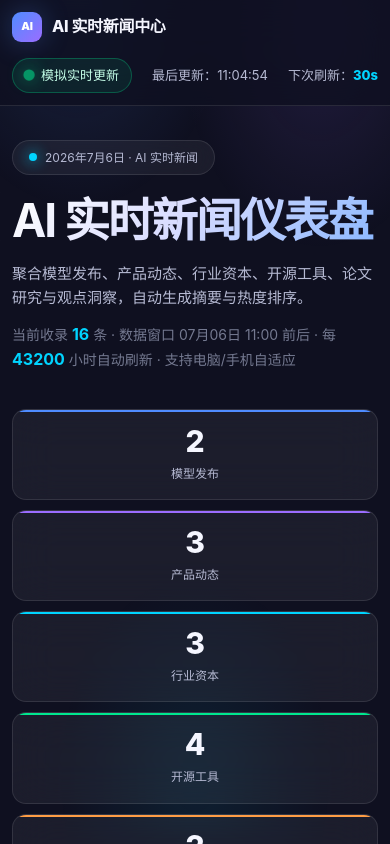
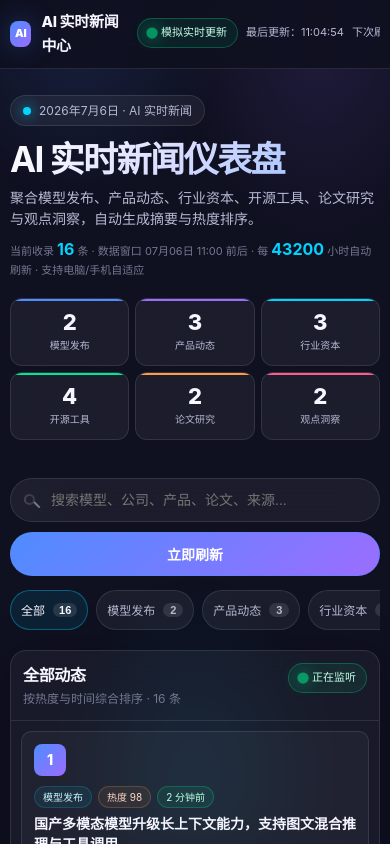
Before and after one commit to l15075536509-bit/ai-live-news, a plain HTML site: page index.html in a window 390 px wide. Both pictures are taken after a click on the button "立即刷新". Shown: the top 844 px of the page. Drawn offline with Linux system fonts and the light colour scheme.

Commit message:
全面优化手机端UI

```diff
--- a/index.html
+++ b/index.html
@@ -417,31 +417,88 @@
     .side { position: static; grid-template-columns: repeat(3, 1fr); }
   }
   @media (max-width: 760px) {
-    .container, .topbar-inner { padding-left: 16px; padding-right: 16px; }
-    .topbar-inner { align-items: flex-start; flex-direction: column; }
-    .top-actions { width: 100%; justify-content: space-between; flex-wrap: wrap; }
-    .hero { padding-top: 34px; text-align: left; }
-    .eyebrow { font-size: 12px; }
-    h1 { font-size: clamp(34px, 12vw, 46px); }
-    .hero-subtitle { font-size: 15px; }
-    .stats-grid { grid-template-columns: repeat(2, 1fr); gap: 10px; }
-    .stat-card { padding: 16px 10px; }
-    .toolbar { grid-template-columns: 1fr; }
-    .btn { width: 100%; }
-    .panel-head { align-items: flex-start; flex-direction: column; }
-    .news-list { padding: 12px; gap: 12px; }
-    .news-card { grid-template-columns: 1fr; padding: 15px; }
-    .rank { width: 36px; height: 36px; border-radius: 11px; }
-    .card-footer { align-items: flex-start; flex-direction: column; }
-    .source { max-width: 100%; }
-    .side { grid-template-columns: 1fr; }
+    :root { --radius-md: 12px; --radius-lg: 16px; }
+    body { -webkit-tap-highlight-color: transparent; }
+    .container, .topbar-inner { padding-left: 14px; padding-right: 14px; }
+    .topbar {
+      position: sticky; top: 0; z-index: 20;
+      padding: 0; border-bottom: 1px solid var(--border);
+      background: rgba(15,16,32,.9); backdrop-filter: blur(20px);
+    }
+    .topbar-inner { padding-top: 10px; padding-bottom: 10px; gap: 8px; }
+    .brand { font-size: 15px; }
+    .brand-mark { width: 26px; height: 26px; border-radius: 8px; }
+    .top-actions { gap: 8px; font-size: 11px; flex-wrap: nowrap; overflow-x: auto; -webkit-overflow-scrolling: touch; padding-bottom: 2px; scrollbar-width: none; }
+    .top-actions::-webkit-scrollbar { display: none; }
+    .live-pill { padding: 5px 10px; font-size: 11px; white-space: nowrap; gap: 5px; }
+    .last-update { white-space: nowrap; font-size: 11px; }
+    .hero { padding: 26px 0 18px; text-align: left; }
+    .hero .eyebrow { font-size: 12px; padding: 5px 12px; margin-bottom: 14px; }
+    h1 { font-size: clamp(26px, 9vw, 38px); margin-bottom: 8px; }
+    .hero-subtitle { font-size: 14px; margin-bottom: 8px; line-height: 1.5; }
+    .hero-meta { font-size: 12px; line-height: 1.6; }
+    .stats-grid { grid-template-columns: repeat(2, 1fr); gap: 8px; margin: 18px 0 12px; }
+    .stat-card { padding: 14px 8px; min-height: 72px; display: flex; flex-direction: column; justify-content: center; cursor: pointer; -webkit-tap-highlight-color: transparent; }
+    .stat-num { font-size: 26px; margin-bottom: 4px; }
+    .stat-label { font-size: 11px; }
+    .toolbar { grid-template-columns: 1fr; gap: 10px; margin: 8px 0 14px; }
+    .search-input { height: 44px; font-size: 14px; padding: 0 12px 0 40px; }
+    .search-wrap::before { left: 14px; width: 7px; height: 7px; }
+    .search-wrap::after { left: 24px; }
+    .btn { height: 44px; width: 100%; font-size: 14px; }
+    .nav-links { margin-bottom: 4px; }
+    .nav-link { padding: 9px 13px; font-size: 13px; min-height: 40px; }
+    .panel-head { padding: 14px 16px; align-items: flex-start; flex-direction: row; flex-wrap: wrap; gap: 8px; }
+    .panel-title { font-size: 16px; }
+    .news-list { padding: 10px; gap: 10px; }
+    .news-card {
+      grid-template-columns: 1fr;
+      padding: 14px; gap: 10px; border-radius: var(--radius-sm);
+    }
+    .rank { width: 32px; height: 32px; border-radius: 8px; font-size: 14px; }
+    .card-top { gap: 6px; margin-bottom: 6px; }
+    .tag, .heat, .time-badge { height: 22px; padding: 0 8px; font-size: 10px; }
+    .news-title { font-size: 15px; margin-bottom: 6px; }
+    .summary { font-size: 12px; margin-bottom: 10px; }
+    .card-footer { flex-direction: column; align-items: flex-start; gap: 8px; }
+    .source { max-width: 100%; font-size: 11px; }
+    .read-link { padding: 8px 14px; font-size: 12px; }
+    .side { grid-template-columns: 1fr; gap: 10px; margin-top: 4px; }
+    .side-card { padding: 14px; }
+    .side-title { font-size: 14px; margin-bottom: 10px; }
+    .ticker { gap: 8px; }
+    .ticker-item { padding: 10px; border-radius: 10px; }
+    .ticker-time { font-size: 10px; }
+    .ticker-text { font-size: 12px; }
+    .trend-item { font-size: 12px; gap: 8px; }
+    .trend-item .bar { height: 5px; margin-top: 4px; }
+    .digest { font-size: 12px; }
+    .digest ul { gap: 6px; padding-left: 16px; }
+    .modal-mask { padding: 0; align-items: flex-end; }
+    .modal { width: 100%; max-height: 90dvh; border-radius: 18px 18px 0 0; border: 1px solid var(--border-strong); border-bottom: none; }
+    .modal-body { padding: 22px 16px 32px; }
+    .modal-title { font-size: 18px; }
+    .modal-source { font-size: 11px; margin-bottom: 14px; padding-bottom: 12px; }
+    .modal-section { margin-bottom: 16px; }
+    .modal-section h3 { font-size: 12px; margin-bottom: 8px; }
+    .modal-section p { font-size: 13px; line-height: 1.65; }
+    .modal-keypoints li { padding: 8px 10px 8px 30px; font-size: 12px; }
+    .modal-keypoints li::before { left: 12px; width: 8px; height: 8px; }
+    .modal-close { top: 12px; right: 12px; width: 32px; height: 32px; font-size: 16px; }
+    .footer { padding: 24px 14px 40px; font-size: 11px; }
+    .footer p:last-child { display: none; }
   }
   @media (max-width: 420px) {
-    .container, .topbar-inner { padding-left: 12px; padding-right: 12px; }
-    .stats-grid { grid-template-columns: 1fr; }
-    .nav-link { padding: 7px 11px; font-size: 12px; }
-    .hero { padding-bottom: 22px; }
-    .news-title { font-size: 15px; }
+    .container, .topbar-inner { padding-left: 10px; padding-right: 10px; }
+    .hero-meta { font-size: 11px; }
+    .stats-grid { grid-template-columns: repeat(3, 1fr); gap: 6px; }
+    .stat-card { padding: 12px 5px; min-height: 60px; }
+    .stat-num { font-size: 22px; }
+    .stat-label { font-size: 10px; }
+    .nav-link { padding: 7px 10px; font-size: 12px; }
+    .panel-head { padding: 12px; }
+    .news-card { padding: 12px; }
+    .news-title { font-size: 14px; }
   }
 </style>
 </head>
```
